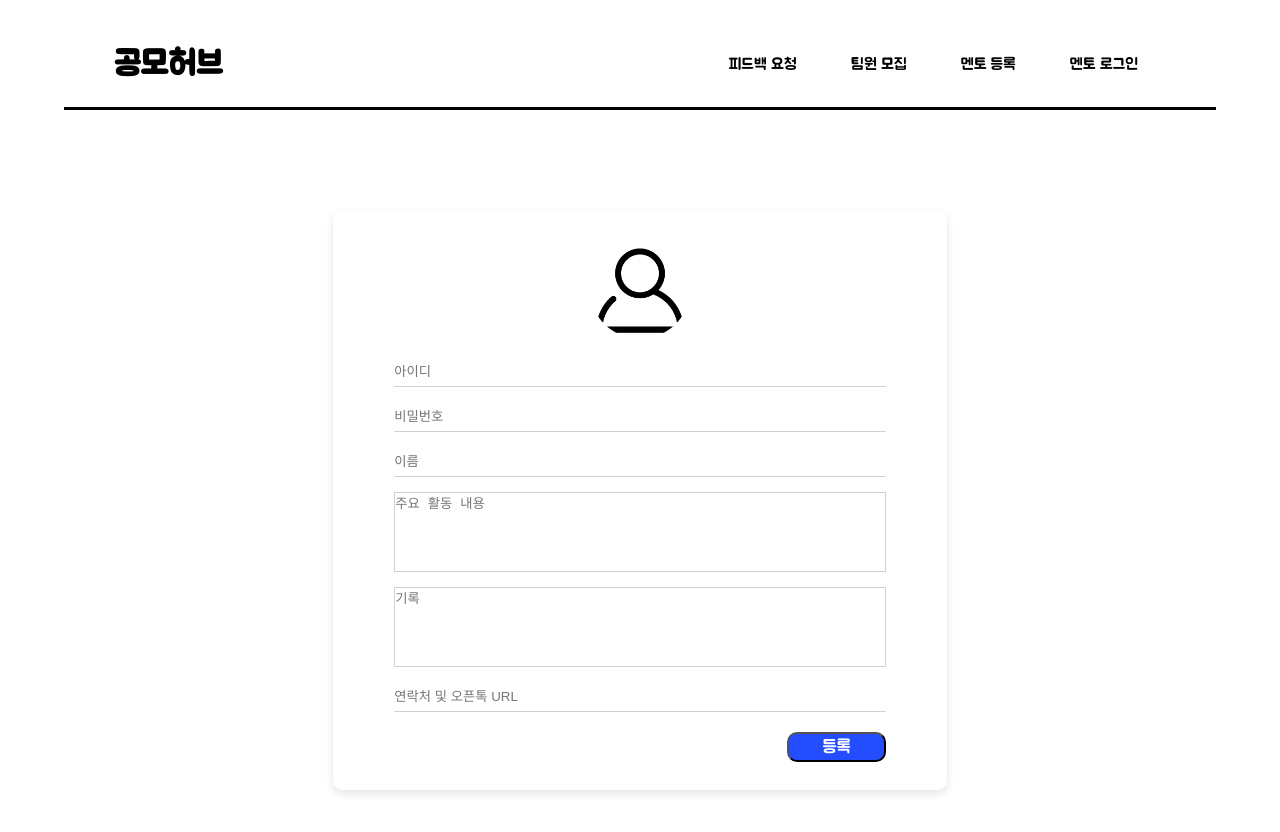
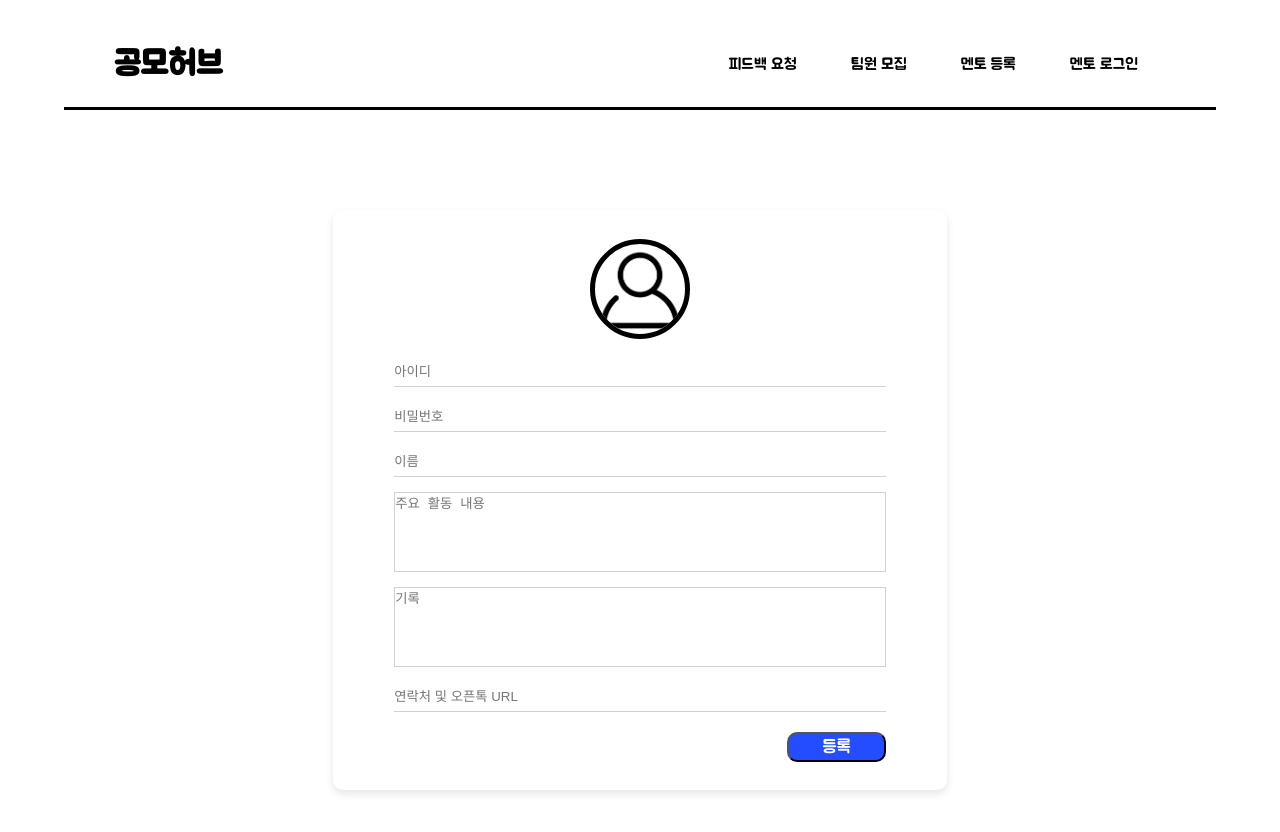
Before and after one commit to GongmoHub/front-web, a Next.js app: page /mento/register in a window 1280 px wide. Shown: the top 832 px of the page. Built offline with nearby package versions, Linux system fonts and the light colour scheme.

Commit message:
멘토 등록 살짝 수정

```diff
--- a/src/app/mento/register/register.scss
+++ b/src/app/mento/register/register.scss
@@ -58,6 +58,7 @@
 .profile_image {
   width: 100px;
   height: 100px;
+  border: 5px solid #000000;
   border-radius: 50%;
   object-fit: cover;
   cursor: pointer;
```
